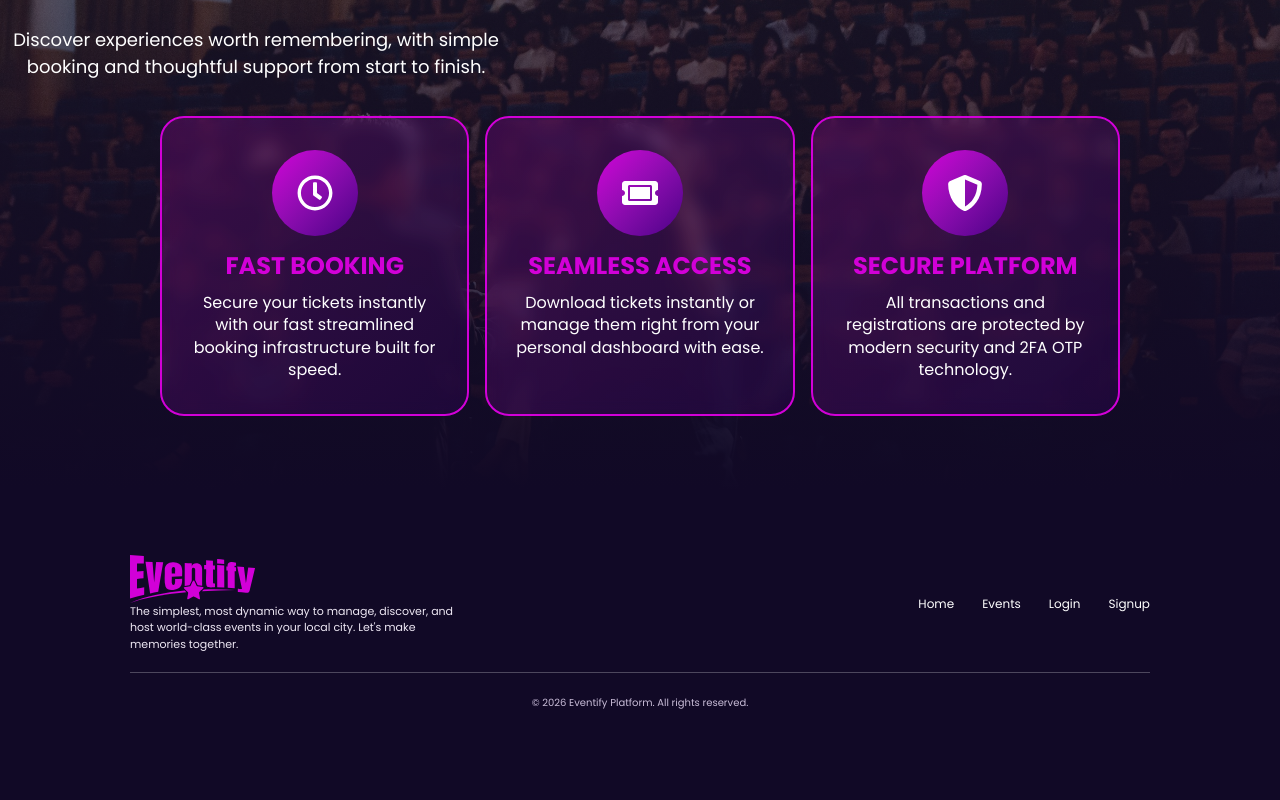
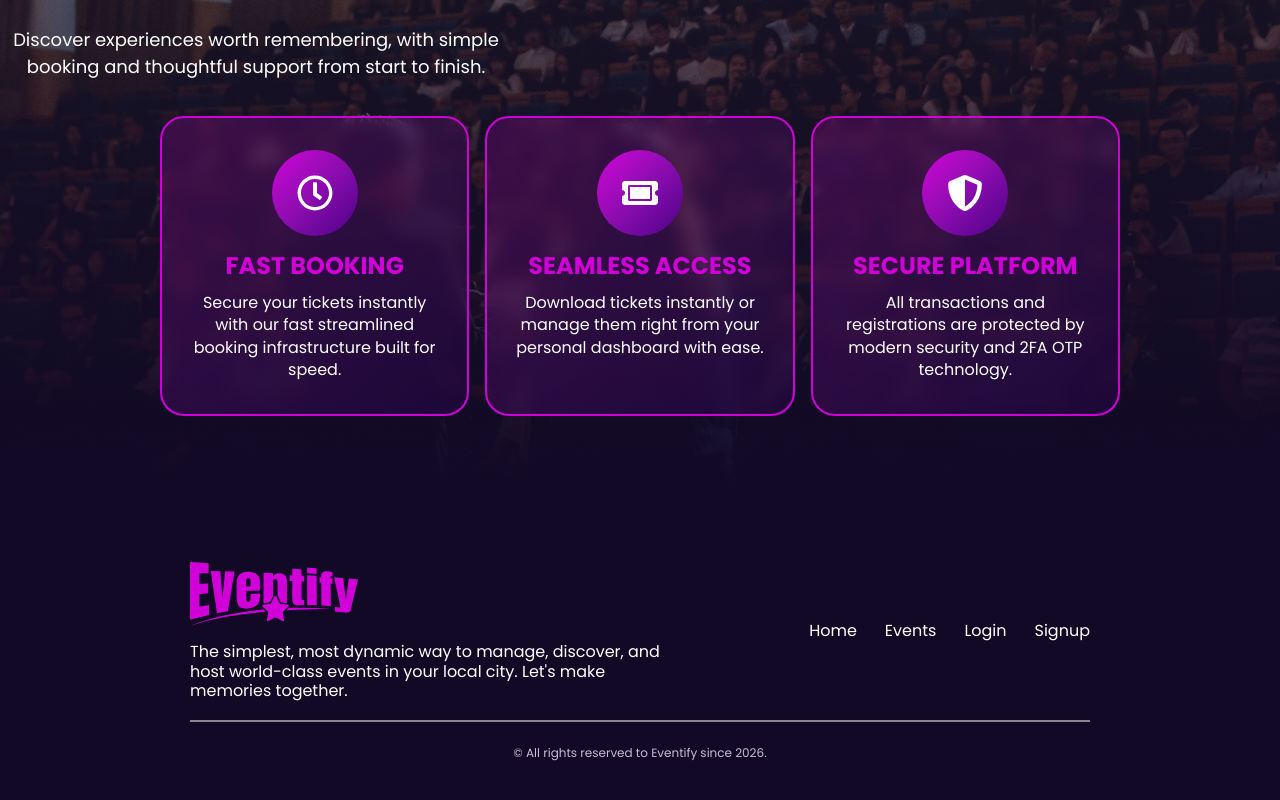
Before and after one commit to HasnainAhmedAnsari/eventify, a React (Vite) app in the folder client/: page / in a window 1280 px wide. Shown: the part 1438-2238 px from the top of the page. Before the commit the page ends 2183 px from the top, so only its background shows below. Built offline with nearby package versions, Linux system fonts and the light colour scheme; no server answers.

Commit message:
Footer Ui fixes

```diff
--- a/client/src/components/Footer.jsx
+++ b/client/src/components/Footer.jsx
@@ -1,18 +1,50 @@
 import { Link } from "react-router-dom";
 
 const Footer = () => (
-  <footer className="mx-auto grid max-w-[1080px] grid-cols-[1fr_auto] gap-x-20 gap-y-5 px-[30px] pb-[35px] pt-[65px] max-[700px]:block max-[700px]:px-5 max-[700px]:pb-[25px] max-[700px]:pt-[45px]">
+  <footer className="mx-auto grid max-w-[75vw]
+  grid-cols-[1fr_auto]
+  gap-x-20
+  gap-y-5
+  px-[30px]
+  py-18
+  max-[700px]:block
+  max-[700px]:px-5
+  max-[700px]:pb-[25px]
+  max-[700px]:pt-[45px]
+  ">
     <div>
-      <img src="/logo-pink.svg" alt="Eventify" className="w-[125px] max-[700px]:w-[105px]" />
-      <p className="max-w-[330px] text-[11px] leading-[1.5] text-[#eee8f4] max-[700px]:text-[9px]">The simplest, most dynamic way to manage, discover, and host world-class events in your local city. Let&apos;s make memories together.</p>
+      <img src="/logo-pink.svg" alt="Eventify" className="w-42 max-[700px]:w-32" />
+      <p className="mt-4
+      max-w-[30rem]
+      text-[12px]
+      md:text-[16px]
+      leading-[1.2]
+      text-white
+      ">The simplest, most dynamic way to manage, discover, and host world-class events in your local city. Let&apos;s make memories together.</p>
     </div>
-    <nav className="flex gap-7 self-center text-xs max-[700px]:my-[25px] max-[700px]:justify-between max-[700px]:gap-2.5 max-[700px]:text-[9px]">
+    <nav className="flex
+    gap-7
+    self-center
+    text-[16px]
+    max-[700px]:my-[25px]
+    max-[700px]:justify-between
+    max-[700px]:gap-2.5
+    max-[700px]:text-[12px]">
       <Link to="/" className="hover:text-[#d200d8]">Home</Link>
       <a href="#events" className="hover:text-[#d200d8]">Events</a>
       <Link to="/login" className="hover:text-[#d200d8]">Login</Link>
       <Link to="/register" className="hover:text-[#d200d8]">Signup</Link>
     </nav>
-    <small className="col-span-full border-t border-white/25 pt-[22px] text-center text-[10px] text-[#c9bdd8] max-[700px]:block max-[700px]:pt-[15px] max-[700px]:text-[7px]">© {new Date().getFullYear()} Eventify Platform. All rights reserved.</small>
+    <div className="col-span-full
+    border-t-[2px]
+    border-white/50
+    pt-[22px]
+    text-center
+    text-[12px]
+    text-[#c9bdd8]
+    max-[700px]:block
+    max-[700px]:pt-[15px]
+    max-[700px]:text-[10px]">© All rights reserved to Eventify since 2026.</div>
   </footer>
 );
 
--- a/client/src/pages/EventDetail.jsx
+++ b/client/src/pages/EventDetail.jsx
@@ -3,6 +3,8 @@ import { useParams, useNavigate } from 'react-router-dom';
 import api from '../utils/axios';
 import { AuthContext } from '../context/AuthContext';
 import { FaCalendarAlt, FaMapMarkerAlt, FaChair, FaMoneyBillWave } from 'react-icons/fa';
+import Footer from "../components/Footer";
+
 
 const EventDetail = () => {
     const { id } = useParams();
@@ -64,6 +66,7 @@ const EventDetail = () => {
     const isSoldOut = event.availableSeats <= 0;
 
     return (
+        <>
         <div className="max-w-4xl mx-auto bg-[#1b0d31] text-white rounded-2xl shadow-xl overflow-hidden mt-24 mb-12 border border-[#7700a0]">
             {(event.imageUrl || event.image) ? (
                 <img src={event.imageUrl || event.image} alt={event.title} className="w-full h-80 object-cover" />
@@ -161,6 +164,10 @@ const EventDetail = () => {
                 </div>
             </div>
         </div>
+
+        <Footer/>
+        </>
+
     );
 };
 
```
